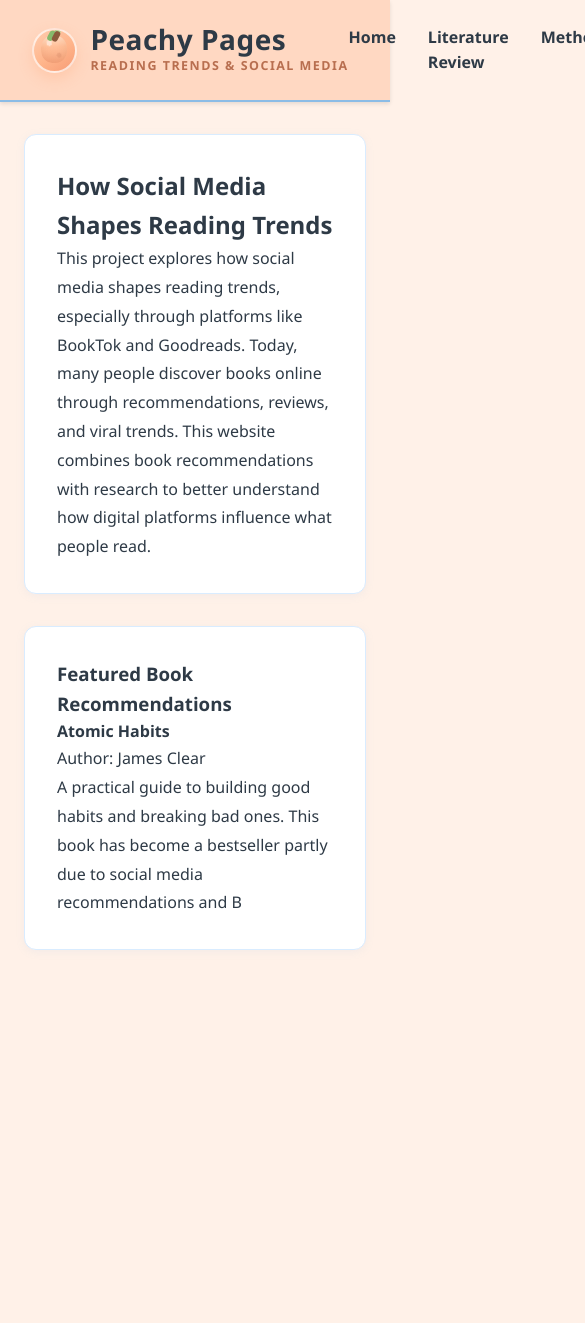
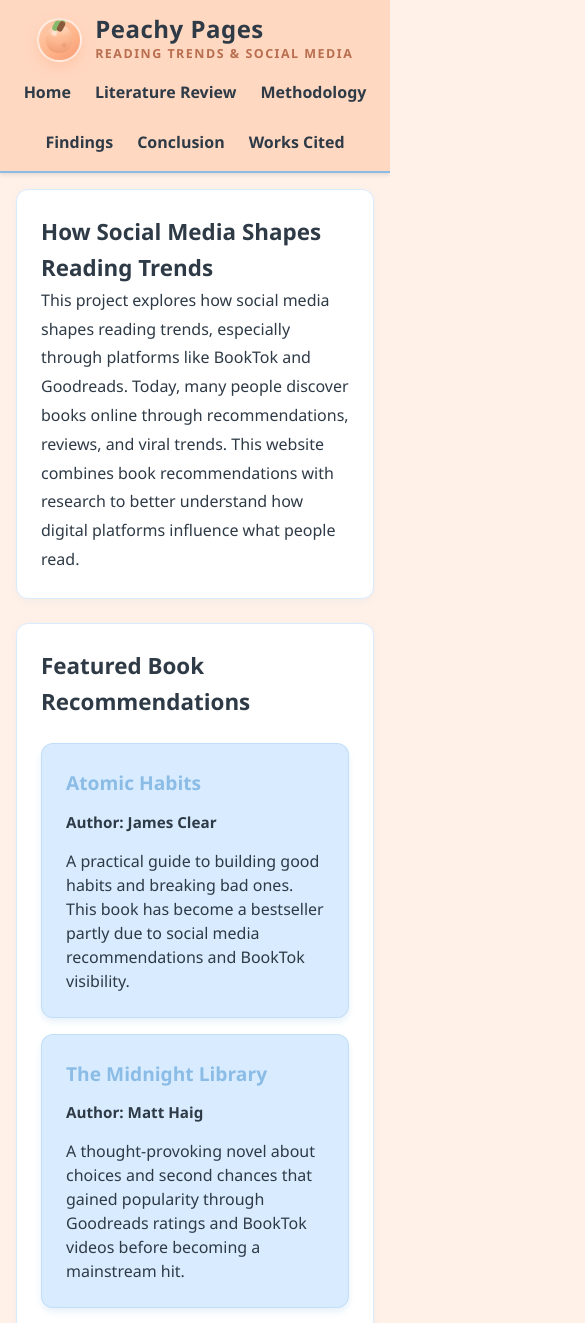
Before and after one commit to nataliemagee13/book-website-semester-project, a plain HTML site: page index.html in a window 390 px wide. Shown: the top 1323 px of the page, 585 px wide, since content can reach past the window. Before the commit the page ends 1014 px from the top, so only its background shows below. Drawn offline with Linux system fonts and the light colour scheme.

Commit message:
Add Peachy Pages content and branding

```diff
--- a/index.html
+++ b/index.html
@@ -41,4 +41,16 @@
 				<article class="book-card">
 					<h4>Atomic Habits</h4>
 					<p class="author">Author: James Clear</p>
-					<p>A practical guide to building good habits and breaking bad ones. This book has become a bestseller partly due to social media recommendations and B
+					<p>A practical guide to building good habits and breaking bad ones. This book has become a bestseller partly due to social media recommendations and BookTok visibility.</p>
+				</article>
+
+				<article class="book-card">
+					<h4>The Midnight Library</h4>
+					<p class="author">Author: Matt Haig</p>
+					<p>A thought-provoking novel about choices and second chances that gained popularity through Goodreads ratings and BookTok videos before becoming a mainstream hit.</p>
+				</article>
+			</div>
+		</section>
+	</main>
+</body>
+</html>
--- a/style.css
+++ b/style.css
@@ -174,4 +174,136 @@ main {
 .content-block {
 	margin-bottom: 1.5rem;
 	padding-bottom: 1.5rem;
-	borde
+	border-bottom: 1px solid var(--light-blue);
+}
+
+.content-block:last-child {
+	margin-bottom: 0;
+	padding-bottom: 0;
+	border-bottom: none;
+}
+
+.content-block p {
+	line-height: 1.8;
+	color: var(--text);
+}
+
+.works-list {
+	list-style-position: inside;
+	display: grid;
+	gap: 1rem;
+	padding-left: 0;
+}
+
+.works-list li {
+	background-color: var(--light-blue);
+	border: 1px solid rgba(139, 188, 230, 0.35);
+	border-radius: 10px;
+	padding: 1rem;
+	line-height: 1.7;
+}
+
+.works-list a {
+	display: inline-block;
+	margin-top: 0.35rem;
+	word-break: break-word;
+	color: var(--text);
+	font-weight: 600;
+}
+
+.works-list a:hover {
+	color: var(--blue-accent);
+}
+
+.book-grid {
+	display: grid;
+	grid-template-columns: repeat(auto-fit, minmax(220px, 1fr));
+	gap: 1.5rem;
+	margin-top: 1.5rem;
+}
+
+.book-card {
+	background-color: var(--light-blue);
+	border-radius: 12px;
+	padding: 1.5rem;
+	box-shadow: 0 4px 6px rgba(139, 188, 230, 0.2);
+	transition: all 0.3s ease;
+	border: 1px solid rgba(139, 188, 230, 0.3);
+}
+
+.book-card:hover {
+	transform: translateY(-4px);
+	box-shadow: 0 8px 12px rgba(139, 188, 230, 0.3);
+}
+
+.book-card h4 {
+	margin-bottom: 0.6rem;
+	font-size: 1.2rem;
+	color: var(--blue-accent);
+}
+
+.author {
+	font-weight: bold;
+	margin-bottom: 0.8rem;
+	font-size: 0.95rem;
+	color: var(--text);
+}
+
+.book-card p:last-child {
+	line-height: 1.5;
+	color: var(--text);
+}
+
+@media (max-width: 700px) {
+	.navbar {
+		flex-direction: column;
+		gap: 1rem;
+		padding: 1rem;
+	}
+
+	.brand {
+		justify-content: center;
+	}
+
+	.site-name {
+		font-size: 1.5rem;
+	}
+
+	.site-tagline {
+		text-align: center;
+	}
+
+	.nav-links {
+		flex-wrap: wrap;
+		justify-content: center;
+		gap: 1.5rem;
+	}
+
+	main {
+		padding: 1rem;
+	}
+
+	.hero,
+	.books-section,
+	.trends,
+	.about,
+	.content-section {
+		padding: 1.5rem;
+		margin-bottom: 1.5rem;
+	}
+
+	.hero h2,
+	.books-section h2,
+	.books-section h3,
+	.trends h3,
+	.about h2,
+	.about h3,
+	.content-section h2 {
+		font-size: 1.4rem;
+	}
+
+	.book-grid {
+		grid-template-columns: 1fr;
+		gap: 1rem;
+	}
+}
```
Also changed, not shown: about.html (+13 -1 lines), conclusion.html (+7 -0 lines), findings.html (+7 -1 lines), literature.html (+9 -1 lines), method.html (+12 -1 lines), works.html (+7 -1 lines).
